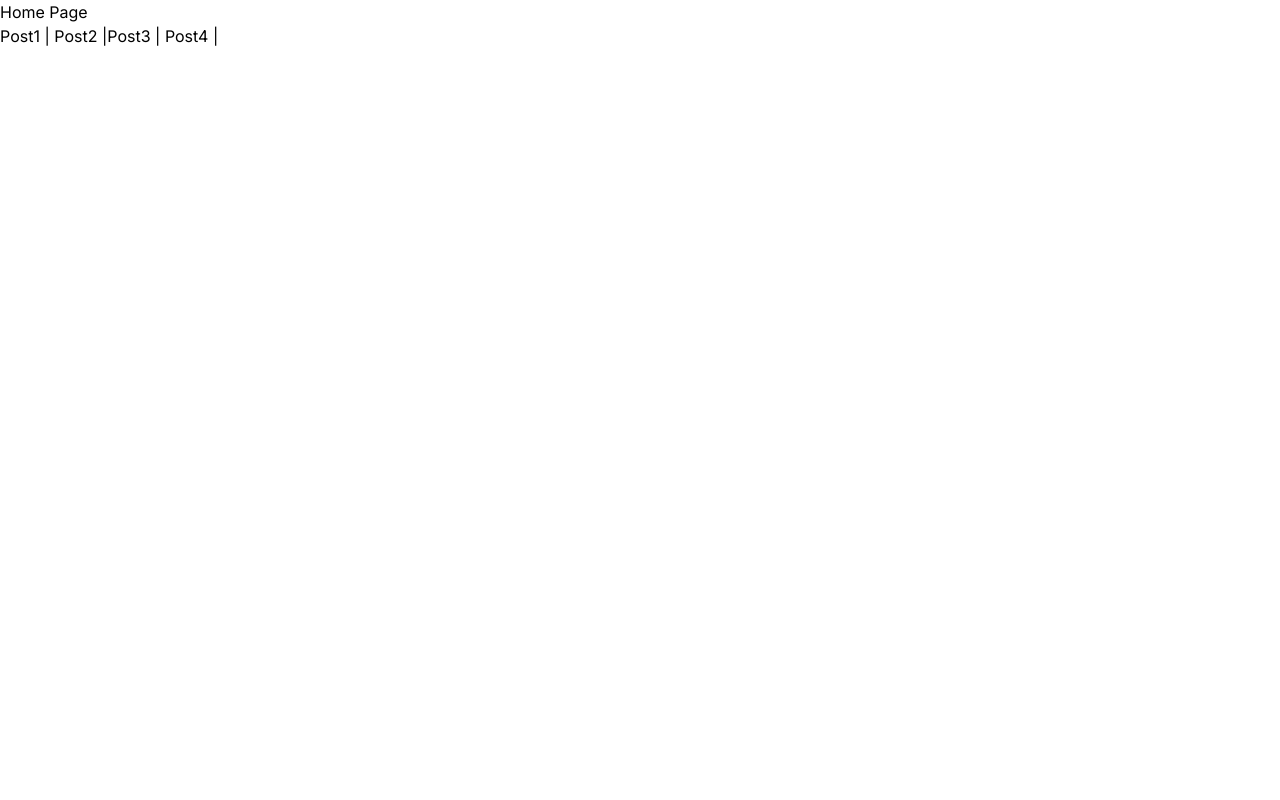
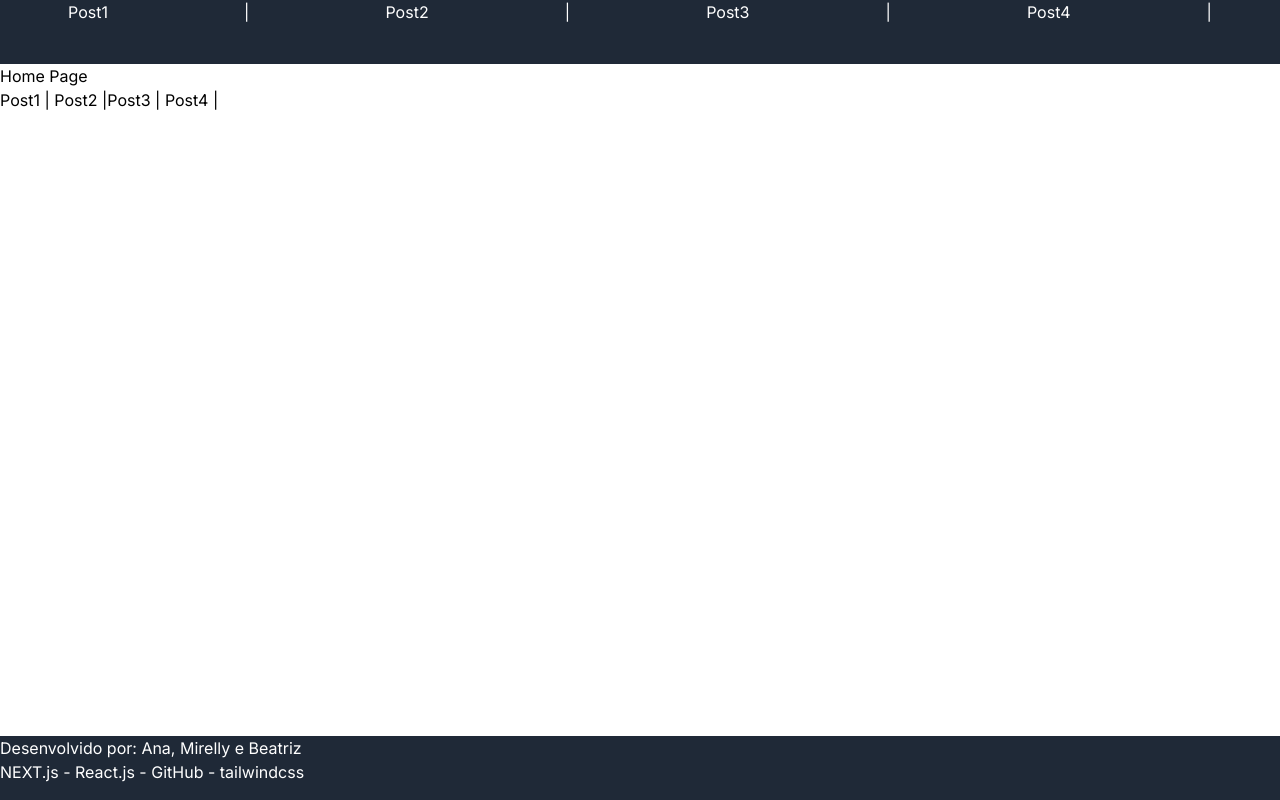
Before and after one commit to aaaaaaaaana/exercicio-app, a Next.js app: page / in a window 1280 px wide. Built offline with nearby package versions, Linux system fonts and the light colour scheme.

Commit message:
adicionado css do cabecalho  e rodape

```diff
--- a/src/app/globals.css
+++ b/src/app/globals.css
@@ -1,3 +1,9 @@
 @tailwind base;
 @tailwind components;
 @tailwind utilities;
+
+@layer components {
+    .link-cabecalho {
+        @apply block p-5 xl:my-5 my-4 sm:my-2 md:p-4 hover:bg-amber-400 transition-all duration-500 ease-out rounded font-bold;
+    }
+}
--- a/src/app/layout.jsx
+++ b/src/app/layout.jsx
@@ -1,6 +1,7 @@
 import { Inter } from 'next/font/google'
 import './globals.css'
-import Link from "next/link";
+import Cabecalho from '@/components/Cabecalho/Cabecalho';
+import Rodape from '@/components/Rodape/Rodape';
 
 const inter = Inter({ subsets: ['latin'] })
 
@@ -13,7 +14,10 @@ export default function RootLayout({ children }) {
   return (
     <html lang="pt-br">
       <body className={inter.className}>
+        <Cabecalho/>
         {children}
+        <Rodape/>
+
       </body>
     </html>
   )
--- a/src/app/not-found.jsx
+++ b/src/app/not-found.jsx
@@ -1,10 +1,10 @@
-
+import Link from "next/link";
 
 export default function NotFound() {
   return (
     <div>
         <h1>OOPS !!! ERROR 404</h1>
-        <p>Sorry, the pae you are looking for does not exist</p>
+        <p>Sorry, the page you are looking for does not exist</p>
     </div>
   )
 }
--- /dev/null
+++ b/src/components/Cabecalho/Cabecalho.jsx
@@ -0,0 +1,17 @@
+import Link from "next/link";
+
+
+export default function Cabecalho() {
+  return (
+    <>
+        <header className="bg-gray-800 text-white h-16">
+            <nav className="flex flex-row justify-around justify-items-center">
+                <Link className=".link-cabecalho" href="posts/dinamicas/estranho/[slug]/post1">Post1</Link> |
+                <Link className=".link-cabecalho" href="posts/dinamicas/estranho/[slug]/post2"> Post2</Link> |
+                <Link className=".link-cabecalho" href="posts/dinamicas/estranho/[slug]/post3">Post3</Link> |
+                <Link className=".link-cabecalho" href="posts/dinamicas/estranho/[slug]/post4"> Post4</Link> |
+            </nav>
+        </header>
+    </>
+  )
+}
--- /dev/null
+++ b/src/components/Rodape/Rodape.jsx
@@ -0,0 +1,12 @@
+import React from 'react'
+
+export default function Rodape() {
+  return (
+    <footer className="bg-gray-800 text-white h-16 fixed w-full bottom-0">
+      <div>
+        <p>Desenvolvido por: <span>Ana, Mirelly e Beatriz</span></p>
+        <p>NEXT.js - React.js - GitHub - tailwindcss</p>
+      </div>
+    </footer>
+  )
+}
--- a/tailwind.config.js
+++ b/tailwind.config.js
@@ -7,11 +7,7 @@ module.exports = {
   ],
   theme: {
     extend: {
-      backgroundImage: {
-        'gradient-radial': 'radial-gradient(var(--tw-gradient-stops))',
-        'gradient-conic':
-          'conic-gradient(from 180deg at 50% 50%, var(--tw-gradient-stops))',
-      },
+
     },
   },
   plugins: [],
```
